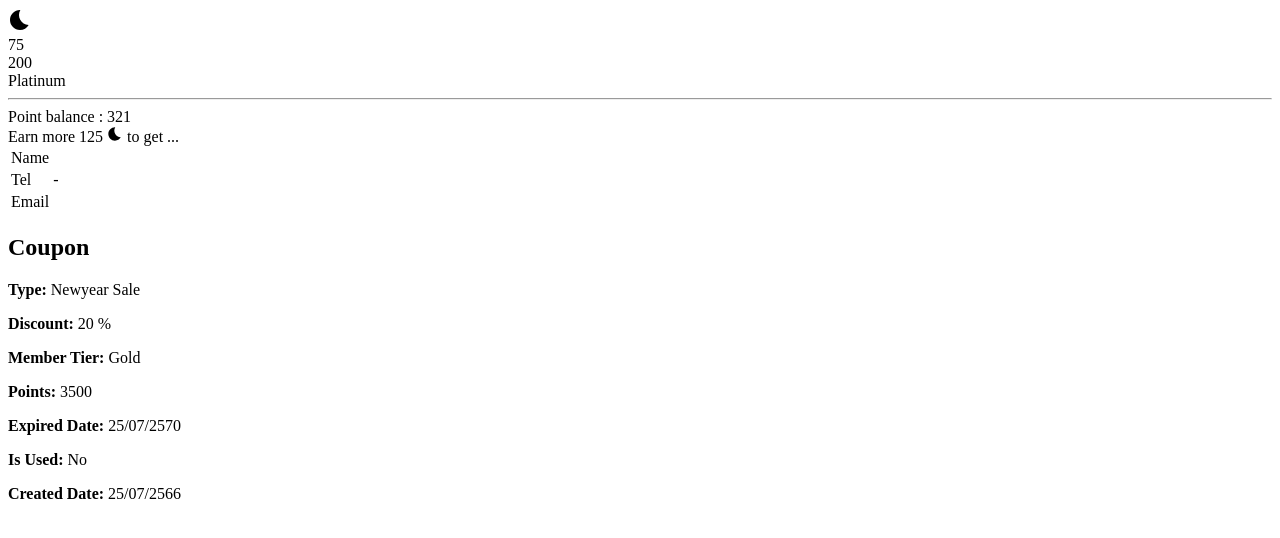
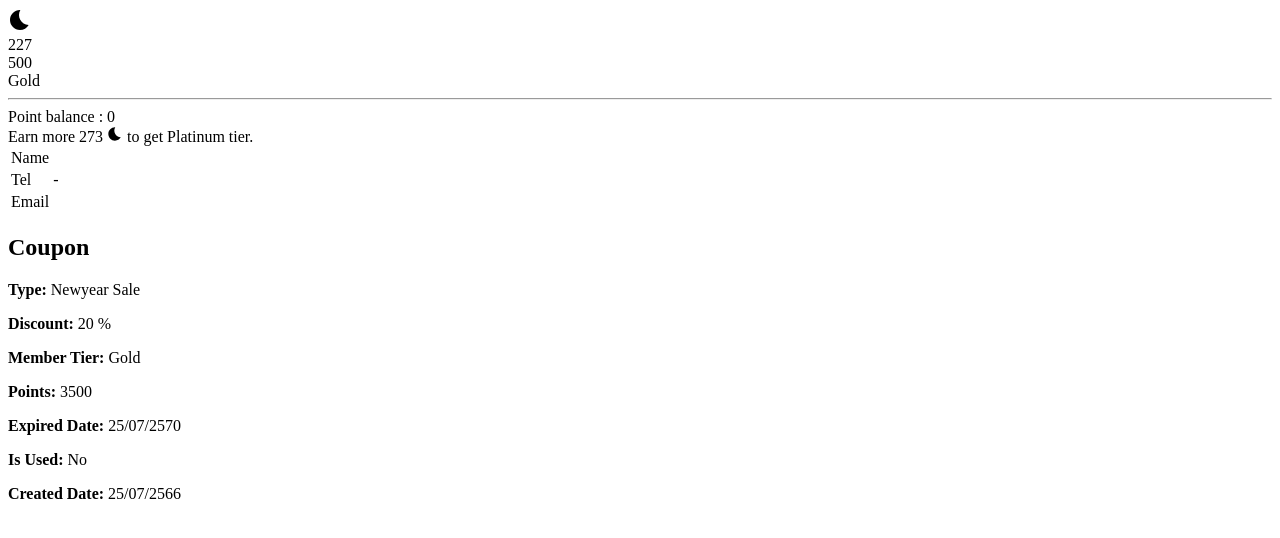
Before and after one commit to 2110503TACEDT66/cedt-se-project-hotelviz, a Next.js app in the folder frontend/: page /member in a window 1280 px wide. Shown: the top 538 px of the page. Built offline with nearby package versions, Linux system fonts and the light colour scheme; no server answers.

Commit message:
difference tier color

```diff
--- a/frontend/src/components/memberComponents/MemberExp.tsx
+++ b/frontend/src/components/memberComponents/MemberExp.tsx
@@ -2,17 +2,57 @@
 import { Gauge, gaugeClasses } from '@mui/x-charts/Gauge';
 // import MemberExpDisplay from './MemberExpDisplay';
 import BedtimeIcon from '@mui/icons-material/Bedtime';
+import { useEffect, useState } from 'react';
 
 export default function MemberExp() {
+    const [Tier, setTier] = useState<string>("");
+    const [NextTier, setNextTier] = useState<string>("");
+    const [Exp, setExp] = useState(0);
+    const [FullExp, setFullExp] = useState(0);
+    const [PointBalance, setPointBalance] = useState(0);
+    const [ColorA, setColorA] = useState<string>("#1e40af");
+    const [ColorB, setColorB] = useState<string>("text-blue-800");
+
+
+    const setColorDisplay = () => {
+        if(Tier == "Platinum") {
+            setColorA("#14b8a6");
+            setColorB("text-teal-500");
+            setFullExp(500);
+        } else if (Tier == "Gold") {
+            setColorA("#eab308");
+            setColorB("text-yellow-500");
+            setFullExp(500);
+            setNextTier("Platinum");
+        } else if (Tier == "Sliver") {
+            setColorA("#64748b");
+            setColorB("text-slate-500");
+            setFullExp(200);
+            setNextTier("Gold");
+        } else if (Tier == "Bronze") {
+            setColorA("#854d0e");
+            setColorB("text-yellow-800");
+            setFullExp(50);
+            setNextTier("Sliver");
+        } else {
+            setColorA("#1e40af");
+            setColorB("text-blue-800");
+            setFullExp(0);
+            setNextTier("");
+        }
+    }
+
+    useEffect(() => {setTier("Gold"); setExp(227); setColorDisplay()})
+
 
     return (
-        <div className="flex m-2 pl-3 border border-gray-300 w-full h-[200px] rounded-xl bg-white ">
+        <div className="flex m-2 pl-3 border border-gray-300 w-full h-[200px] rounded-xl bg-white">
         <div className='relative ml-1' >
-            <Gauge value={75} valueMax={200}
+            <Gauge value={Math.min(Exp,FullExp)} valueMax={FullExp}
             startAngle={-120} endAngle={120} width={180}
             sx={(theme) => ({
                 [`& .${gaugeClasses.valueArc}`]: {
-                  fill: '#FFD700',
+                  fill: `${ColorA}`,
                 },
               })}
             text={''}
@@ -20,22 +60,28 @@ export default function MemberExp() {
         </div>
         <div className='absolute mt-16 ml-16 w-[60px]'>
             <div className='text-center mb-1'><BedtimeIcon/></div>
-            <div className='font-bold text-2xl text-center'>75</div>
+            <div className='font-bold text-2xl text-center'>{Exp}</div>
             <div className='border border-stone-800'></div>
-            <div className='font-bold text-md text-center'>200</div>
+            <div className='font-bold text-md text-center'>{FullExp}</div>
         </div>
         <div className='m-8 w-full'>
 
-        <div className=' w-auto text-4xl font-bold text-yellow-500'>
-            Platinum
+        <div className={`w-auto text-4xl font-bold ${ColorB}`}>
+            {Tier}
         </div>
         <hr className='my-3'/>
         <div className='w-auto text-lg font-bold text-black-400'>
-            Point balance : {"321"}
+            Point balance : {PointBalance}
         </div>
-        <div className='mt-2 w-auto text-sm font-bold text-neutral-400 font-sans'>
-            Earn more {"125"} <BedtimeIcon fontSize={"inherit"}/> to get ...
-        </div>
+        {
+            (Tier == "Platinum")?
+            <div className='mt-2 w-auto text-sm font-bold text-neutral-400 font-sans'>You are the highest tier!</div>
+            :
+            <div className='mt-2 w-auto text-sm font-bold text-neutral-400 font-sans'>
+            Earn more {Math.max(FullExp - Exp,0)} <BedtimeIcon fontSize={"inherit"}/> to get {NextTier} tier.
+            </div>
+        }
+
         </div>
         </div>
     )
```
